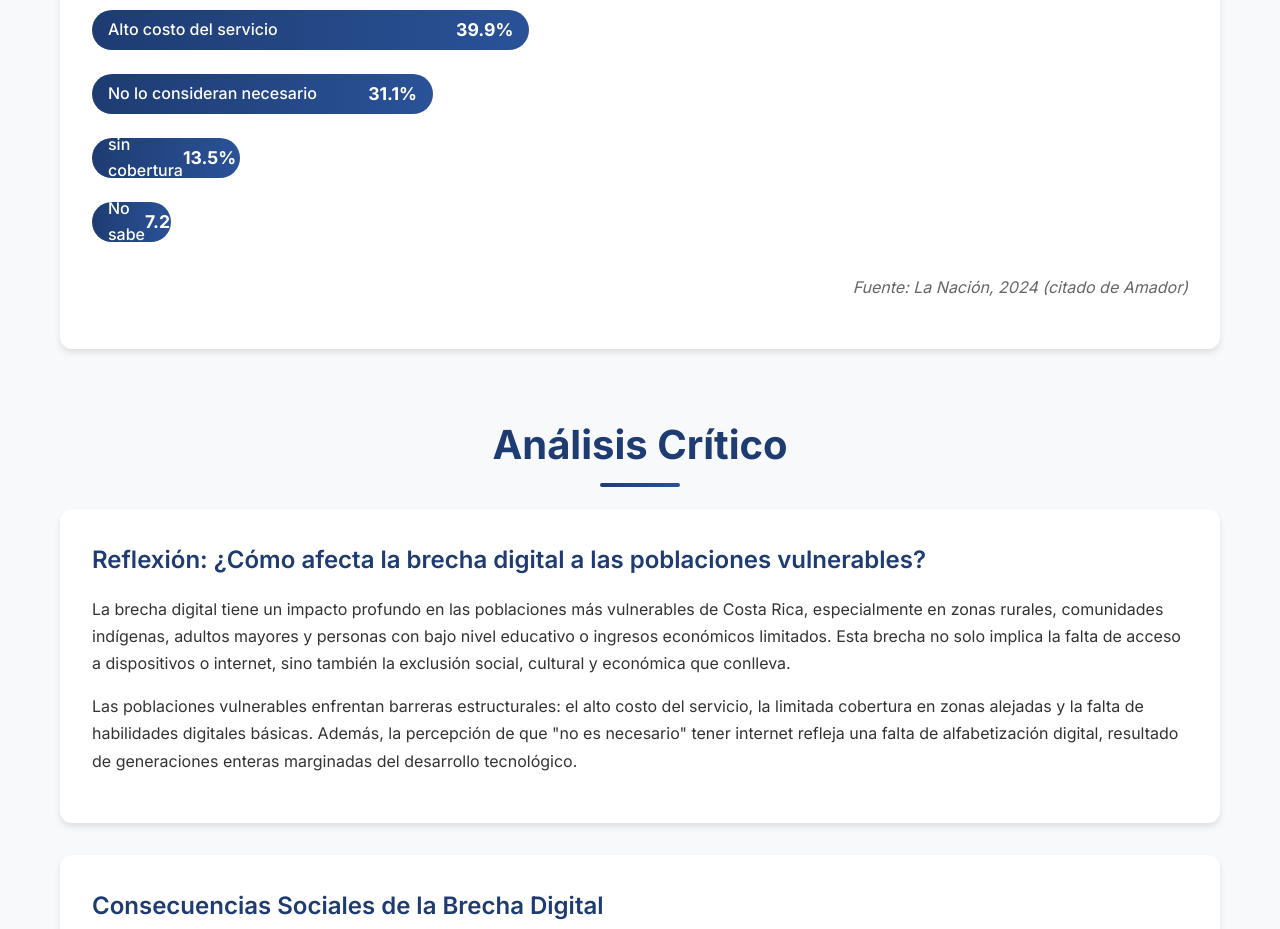
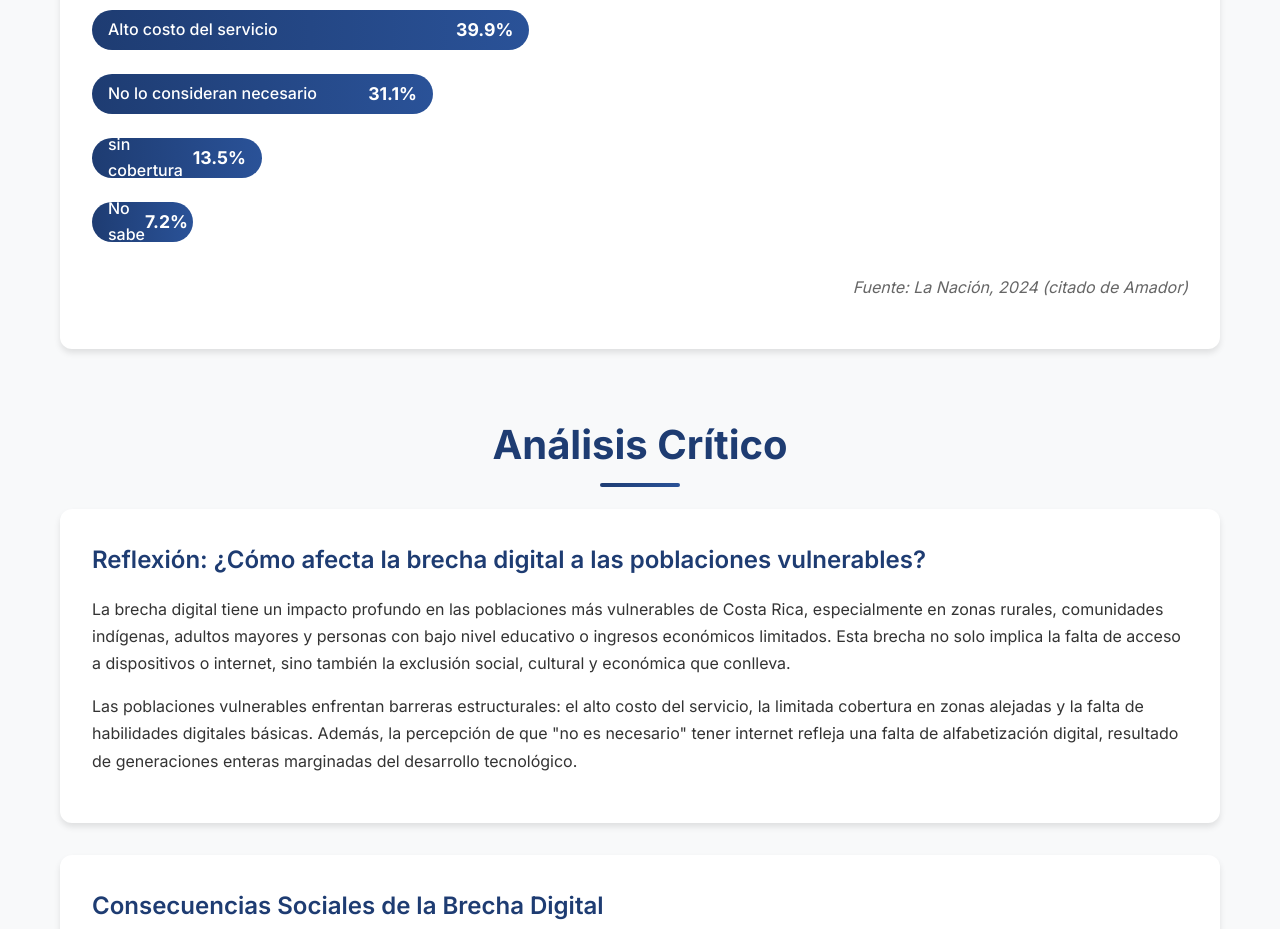
Before and after one commit to rodolfoareguar13-hue/Pagina-Web-Computaci-n-y-sociedad, a plain HTML site: page index.html in a window 1280 px wide. Shown: the part 4160-5089 px from the top of the page. Drawn offline with Linux system fonts and the light colour scheme.

Commit message:
Update index.html

```diff
--- a/index.html
+++ b/index.html
@@ -248,13 +248,13 @@
                             </div>
                         </div>
                         <div class="chart-item">
-                            <div class="chart-bar" style="width: 13.5%">
+                            <div class="chart-bar" style="width: 15.5%">
                                 <span class="chart-label">sin cobertura</span>
                                 <span class="chart-value">13.5%</span>
                             </div>
                         </div>
                         <div class="chart-item">
-                            <div class="chart-bar" style="width: 7.2%">
+                            <div class="chart-bar" style="width: 9.2%">
                                 <span class="chart-label">No sabe</span>
                                 <span class="chart-value">7.2%</span>
                             </div>
```
